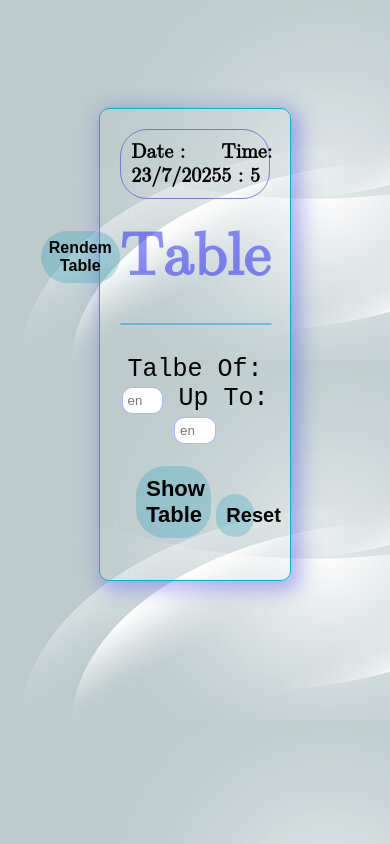
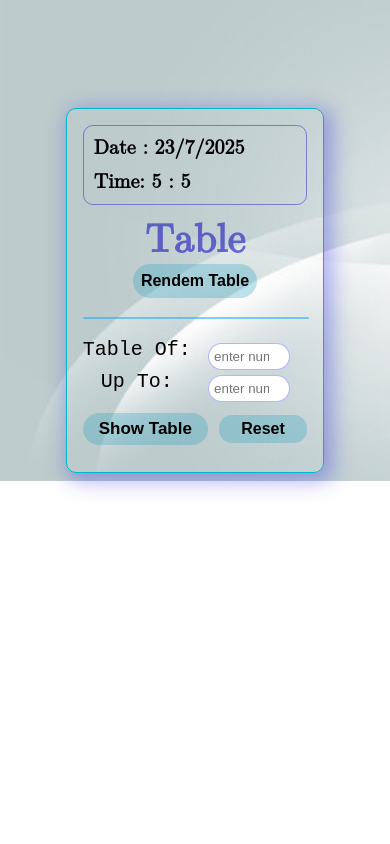
Before and after one commit to aryanjaiswal2312/table-genrater, a plain HTML site: page index.html/index.html in a window 390 px wide. Drawn offline with Linux system fonts and the light colour scheme.

Commit message:
responsiv

```diff
--- a/index.html/index.html
+++ b/index.html/index.html
@@ -129,6 +129,132 @@
             text-transform: capitalize;
             font-weight: bold;
         }
+
+        @media screen and (max-width: 480px) {
+            body {
+                background-image: url("background\ image.jpg");
+                padding-top: 100px;
+                background-size: cover;
+                background-repeat: no-repeat;
+            }
+
+            .card {
+                width: 60%;
+                margin: auto;
+                text-align: center;
+                display: flex;
+                flex-direction: column;
+                gap: 11px;
+                padding: 16px;
+                border: 1px solid #00b6c7;
+                border-radius: 10px;
+                box-shadow: 5px 5px 20px 4px #3a3ae35e;
+                font-family: math;
+                transition: box-shadow 4s;
+            }
+
+            .dateBox {
+                border: 1px solid #6459cdbd;
+                padding: 10px;
+                display: flex;
+                font-weight: bold;
+                text-align: start;
+                border-radius: 10px;
+                flex-direction: column;
+                gap: 10px;
+            }
+
+            .headingBox {
+                display: flex;
+                flex-direction: column;
+            }
+
+            h2 {
+                margin: auto;
+                font-size: 40px;
+                color: #2a2abdab;
+            }
+
+            div#user\ vlaue {
+                text-transform: capitalize;
+                font-size: 20px;
+                font-family: monospace;
+                margin: auto;
+                display: grid;
+                grid-template-columns: auto auto;
+            }
+
+            input[type="number"] {
+                width: 60%;
+                margin: 5px auto 0px auto;
+                padding: 5px;
+                border-radius: 30px;
+                border: 1px solid #0000ff4a;
+            }
+
+            #last-box {
+                display: flex;
+                gap: 11px;
+                width: 100%;
+                margin: auto;
+            }
+
+            button#btn {
+                padding: 6px;
+                font-size: 17px;
+                border: none;
+                background: #249fbd4a;
+                border-radius: 29px;
+                width: 100%;
+                margin: auto;
+                text-transform: capitalize;
+                font-weight: bold;
+            }
+
+            #reset {
+                padding: 5px;
+                font-size: 16px;
+                border: none;
+                background: #249fbd4a;
+                border-radius: 13px;
+                width: 70%;
+                margin: auto;
+                text-transform: capitalize;
+                font-weight: bold;
+            }
+        }
+
+        @media screen and (max-width: 320px) {
+
+            button#btn {
+                padding: 6px;
+                font-size: 16px;
+                border: none;
+                background: #249fbd4a;
+                border-radius: 29px;
+                width: 100%;
+                margin: auto;
+                text-transform: capitalize;
+                font-weight: bold;
+            }
+
+            input[type="number"] {
+                width: 100%;
+                margin: 5px auto 0px auto;
+                padding: 3px;
+                border-radius: 30px;
+                border: 1px solid #0000ff4a;
+            }
+
+            div#user\ vlaue {
+                text-transform: capitalize;
+                font-size: 16px;
+                font-family: monospace;
+                margin: auto;
+                display: grid;
+                grid-template-columns: auto auto;
+            }
+        }
     </style>
 </head>
 
@@ -150,7 +276,7 @@
         </div>
         <hr>
         <div id="user vlaue">
-            talbe of:
+            table of:
             <input type="number" id="tableof" placeholder="enter number">
             Up To:<input type="number" id="tableupto" min="1" max="10" placeholder="enter number">
             <div id="show table"></div>
```
